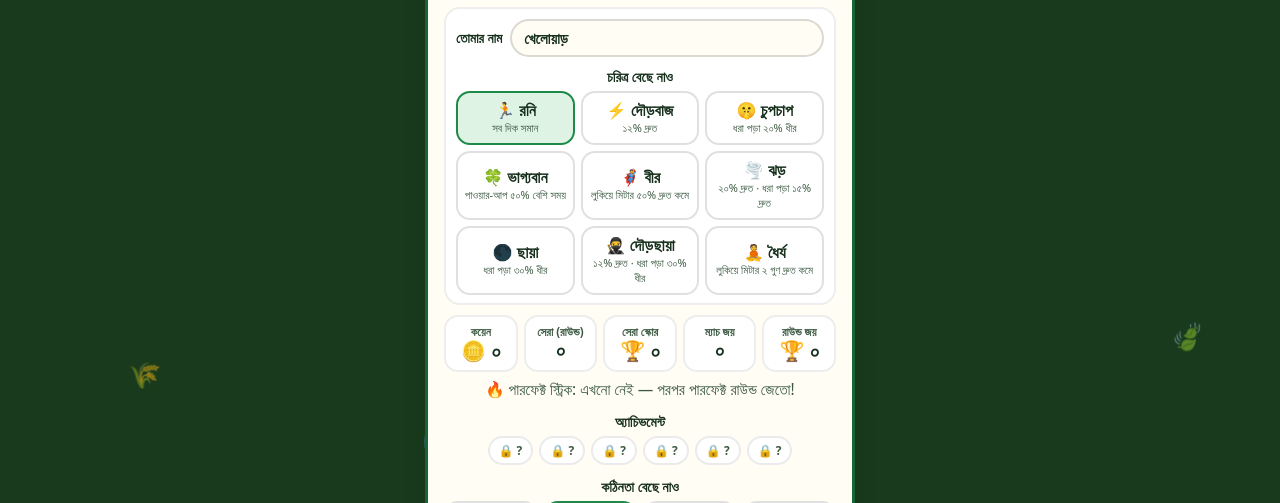
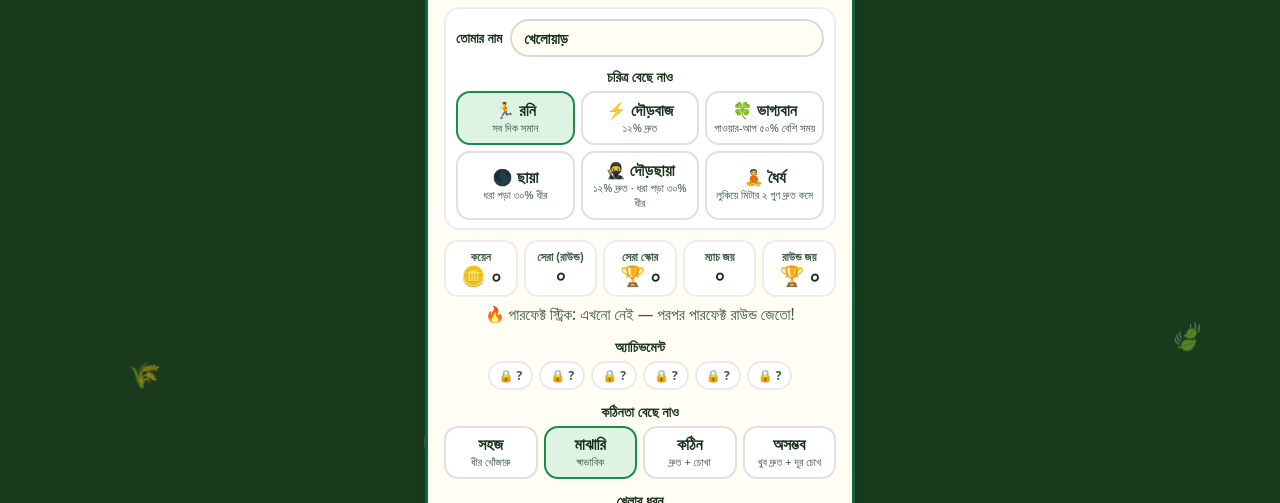
Before and after one commit to saeedhassansiam8/khelaghor, a plain HTML site: page lukochuri.html in a window 1280 px wide. Shown: the part 297-800 px from the top of the page. Drawn offline with Linux system fonts and the light colour scheme.

Commit message:
v10: birdsong ambient, characters merged 9 to 6, field de-cluttered

```diff
--- a/lukochuri.html
+++ b/lukochuri.html
@@ -348,10 +348,7 @@
               <div class="seg char-seg" id="charSeg">
                 <button data-char="roni" class="on"><span class="dname">🏃 রনি</span><small class="dsub">সব দিক সমান</small></button>
                 <button data-char="dour"><span class="dname">⚡ দৌড়বাজ</span><small class="dsub">১২% দ্রুত</small></button>
-                <button data-char="chup"><span class="dname">🤫 চুপচাপ</span><small class="dsub">ধরা পড়া ২০% ধীর</small></button>
                 <button data-char="lucky"><span class="dname">🍀 ভাগ্যবান</span><small class="dsub">পাওয়ার-আপ ৫০% বেশি সময়</small></button>
-                <button data-char="brave"><span class="dname">🦸 বীর</span><small class="dsub">লুকিয়ে মিটার ৫০% দ্রুত কমে</small></button>
-                <button data-char="storm"><span class="dname">🌪️ ঝড়</span><small class="dsub">২০% দ্রুত · ধরা পড়া ১৫% দ্রুত</small></button>
                 <button data-char="shadow"><span class="dname">🌑 ছায়া</span><small class="dsub">ধরা পড়া ৩০% ধীর</small></button>
                 <button data-char="dourchhaya"><span class="dname">🥷 দৌড়ছায়া</span><small class="dsub">১২% দ্রুত · ধরা পড়া ৩০% ধীর</small></button>
                 <button data-char="patient"><span class="dname">🧘 ধৈর্য</span><small class="dsub">লুকিয়ে মিটার ২ গুণ দ্রুত কমে</small></button>
@@ -466,6 +463,9 @@ try {
   if (raw) { var parsed = JSON.parse(raw); for (var k in SAVE) if (parsed[k] !== undefined) SAVE[k] = parsed[k]; }
 } catch (e) {}
 function persist() { try { localStorage.setItem(SAVE_KEY, JSON.stringify(SAVE)); } catch (e) {} }
+/* character merge (v10): chup -> shadow, brave -> patient, storm -> dour */
+var CHAR_MERGE = { chup: "shadow", brave: "patient", storm: "dour" };
+if (CHAR_MERGE[SAVE.char]) { SAVE.char = CHAR_MERGE[SAVE.char]; persist(); }
 /* high score (best match coins) — separate key, per the Khelaghor spec */
 var HS_KEY = "khelaghor_lukochuri_highscore";
 function readHighScore() { try { var v = parseInt(localStorage.getItem(HS_KEY) || "0", 10); return isNaN(v) ? 0 : v; } catch (e) { return 0; } }
@@ -728,10 +728,7 @@ var TOTAL_ROUNDS = 5;
 var CHARS = {
   roni: { color: "#1e8a49", emoji: "🏃", spd: 1,    stealth: 1 },
   dour: { color: "#e67e22", emoji: "⚡", spd: 1.12, stealth: 1 },
-  chup: { color: "#1565c0", emoji: "🤫", spd: 1,    stealth: 0.8 },
   lucky: { color: "#7b1fa2", emoji: "🍀", spd: 1,   stealth: 1 },
-  brave: { color: "#c62828", emoji: "🦸", spd: 1,   stealth: 1 },
-  storm: { color: "#00838f", emoji: "🌪️", spd: 1.2,  stealth: 1.15 },
   shadow: { color: "#455a64", emoji: "🌑", spd: 0.95, stealth: 0.7 },
   /* combo: দৌড়বাজের গতি + ছায়ার লুকানো */
   dourchhaya: { color: "#263238", emoji: "🥷", spd: 1.12, stealth: 0.7 },
@@ -752,7 +749,7 @@ var S = {
   lang: SAVE.lang === "en" ? "en" : "bn",
   sound: SAVE.sound !== false,
   diff: (["easy", "hard", "extreme"].indexOf(SAVE.diff) !== -1) ? SAVE.diff : "medium",
-  char: (["dour", "chup", "lucky", "brave", "storm", "shadow", "patient"].indexOf(SAVE.char) !== -1) ? SAVE.char : "roni",
+  char: (["dour", "lucky", "shadow", "patient"].indexOf(SAVE.char) !== -1) ? SAVE.char : "roni",
   mode: (SAVE.mode === "endless") ? "endless" : "normal",
   state: "menu",           /* menu | hide | seek | roundEnd | end | revenge */
   paused: false,
@@ -771,6 +768,7 @@ var S = {
   checkTimer: 0, keys: {}, bob: 0,
   dhappaUsed: false, seekerStun: 0, shake: 0, particles: [], popups: [],
   stepAcc: 0, steps: 0, dustAcc: 0, heartAcc: 0, heartbeats: 0,
+  ambAcc: 0, ambNext: 1.5, ambChirps: 0, /* birdsong scheduler */
   _timerSec: -1
 };
 function diffCfg() { return DIFFS[S.diff]; }
@@ -792,6 +790,8 @@ function spotAt(x, y) {
 }
 /* spot rings + names show only while the player is choosing a spot */
 function spotMarkersVisible() { return S.state === "hide"; }
+/* spot name shows only when the player is close — keeps the field clean */
+function spotLabelVisible(sp) { return Math.hypot(S.player.x - sp.x, S.player.y - sp.y) < 85; }
 
 /* ================= audio (WebAudio tones, no assets) ================= */
 var AC = null;
@@ -845,6 +845,24 @@ function sndAch() { [523, 659, 784, 1046].forEach(function(f, i){ tone(f, 0.12,
 function sndStep() { S.stepAlt = !S.stepAlt; noiseBurst(0.05, S.stepAlt ? 0.05 : 0.038, 0, S.stepAlt ? 480 : 380, 220); }
 function sndHeart() { tone(58, 0.12, "sine", 0.22); tone(50, 0.14, "sine", 0.18, 0.16); S.heartbeats++; }
 function sndWhoosh() { noiseBurst(0.18, 0.12, 0, 700, 2600); }
+/* ---- ambient village birdsong (WebAudio synth, no files) ---- */
+function sndBird() {
+  var base = 2400 + Math.random() * 1600, n = 2 + Math.floor(Math.random() * 3);
+  for (var i = 0; i < n; i++) {
+    var f = base * (1 + (Math.random() - 0.5) * 0.18);
+    tone(f, 0.07, "sine", 0.045, i * 0.09, f * 1.25);
+  }
+  S.ambChirps++;
+}
+function sndWind() { noiseBurst(1.1, 0.03, 0, 300, 520); noiseBurst(1.4, 0.02, 0.25, 240, 420); }
+function updateAmbient(dt) {
+  if (!S.sound || S.paused) return;
+  S.ambAcc += dt;
+  if (S.ambAcc < S.ambNext) return;
+  S.ambAcc = 0;
+  S.ambNext = 1.4 + Math.random() * 2.6;
+  if (Math.random() < 0.72) sndBird(); else sndWind();
+}
 
 /* ================= canvas + view ================= */
 var canvas = document.getElementById("game");
@@ -949,15 +967,18 @@ function drawField() {
   if (spotMarkersVisible()) for (var i = 0; i < SPOTS.length; i++) {
     var sp = SPOTS[i];
     ctx.save();
-    ctx.setLineDash([6, 5]);
-    ctx.strokeStyle = "rgba(255,255,255,0.75)";
-    ctx.lineWidth = 2;
+    ctx.setLineDash([4, 6]);
+    ctx.strokeStyle = "rgba(255,255,255,0.45)";
+    ctx.lineWidth = 1.5;
     ctx.beginPath(); ctx.arc(sp.x, sp.y, sp.r, 0, Math.PI * 2); ctx.stroke();
     ctx.setLineDash([]);
-    ctx.fillStyle = "rgba(255,255,255,0.85)";
-    ctx.font = "bold 11px 'Hind Siliguri', sans-serif";
-    ctx.textAlign = "center";
-    ctx.fillText(T[S.lang].spotNames[sp.id], sp.x, sp.y - sp.r - 6);
+    /* the spot name shows only when the player walks close — the field stays clean */
+    if (spotLabelVisible(sp)) {
+      ctx.fillStyle = "rgba(255,255,255,0.9)";
+      ctx.font = "bold 11px 'Hind Siliguri', sans-serif";
+      ctx.textAlign = "center";
+      ctx.fillText(T[S.lang].spotNames[sp.id], sp.x, sp.y - sp.r - 6);
+    }
     ctx.restore();
   }
   drawCrowd();
@@ -1431,8 +1452,8 @@ function updateSeeker(dt) {
 var CROWD = (function() {
   var cols = ["#e67e22", "#2470c9", "#e5639a", "#7b1fa2", "#00838f", "#c62828", "#5d4037", "#1565c0", "#6d4c41"];
   var arr = [];
-  for (var i = 0; i < 9; i++) arr.push({ x: 24 + i * 44, y: 22, color: cols[i % cols.length], emoji: i === 1 ? "👵" : (i === 5 ? "👴" : null) });
-  for (var j = 0; j < 9; j++) arr.push({ x: 24 + j * 36, y: 708, color: cols[(j + 3) % cols.length], emoji: j === 4 ? "🧕" : null });
+  for (var i = 0; i < 5; i++) arr.push({ x: 30 + i * 90, y: 22, color: cols[i % cols.length], emoji: i === 1 ? "👵" : (i === 3 ? "👴" : null) });
+  for (var j = 0; j < 5; j++) arr.push({ x: 30 + j * 90, y: 708, color: cols[(j + 3) % cols.length], emoji: j === 2 ? "🧕" : null });
   return arr;
 })();
 function cheerCrowd(mood) { S.crowdT = 2.5; S.crowdMood = mood || "cheer"; }
@@ -1564,7 +1585,7 @@ function updateSpotted(dt) {
     S.spotted += rate * dt;
     if (S.spotted >= 70 && !S.chase) { S.chase = true; S.chaseLost = 0; sndSpot(); }
   } else {
-    var decay = S.char === "brave" ? 21 : (S.char === "patient" ? 28 : 14);
+    var decay = S.char === "patient" ? 28 : 14;
     S.spotted = Math.max(0, S.spotted - decay * dt);
     /* close call: the meter was dangerously high this round (>= 50) and now drained to safety */
     if (S.maxSpotted >= 50 && S.spotted < 20 && !S.closeCalled) { S.closeCalled = true; showBanner(T[S.lang].closeCall); }
@@ -2149,7 +2170,7 @@ function frame(ts) {
   rafId = requestAnimationFrame(frame);
   var dt = Math.min(0.05, (ts - lastTs) / 1000 || 0.016);
   lastTs = ts;
-  if (!S.paused) update(dt);
+  if (!S.paused) { update(dt); updateAmbient(dt); }
   render();
 }
 function startLoop() { /* one loop only: cancel any existing frame before starting */
```
Also changed, not shown: game.html (+20 -0 lines).
